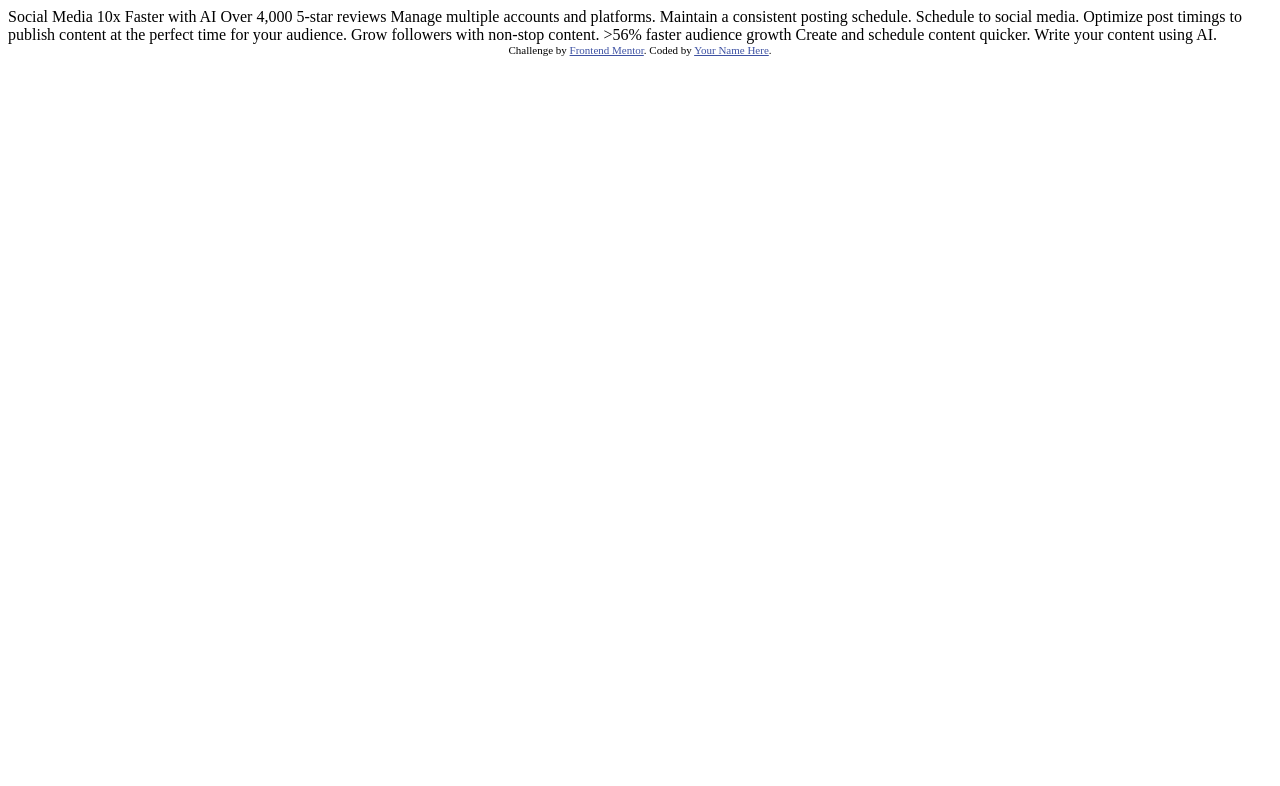
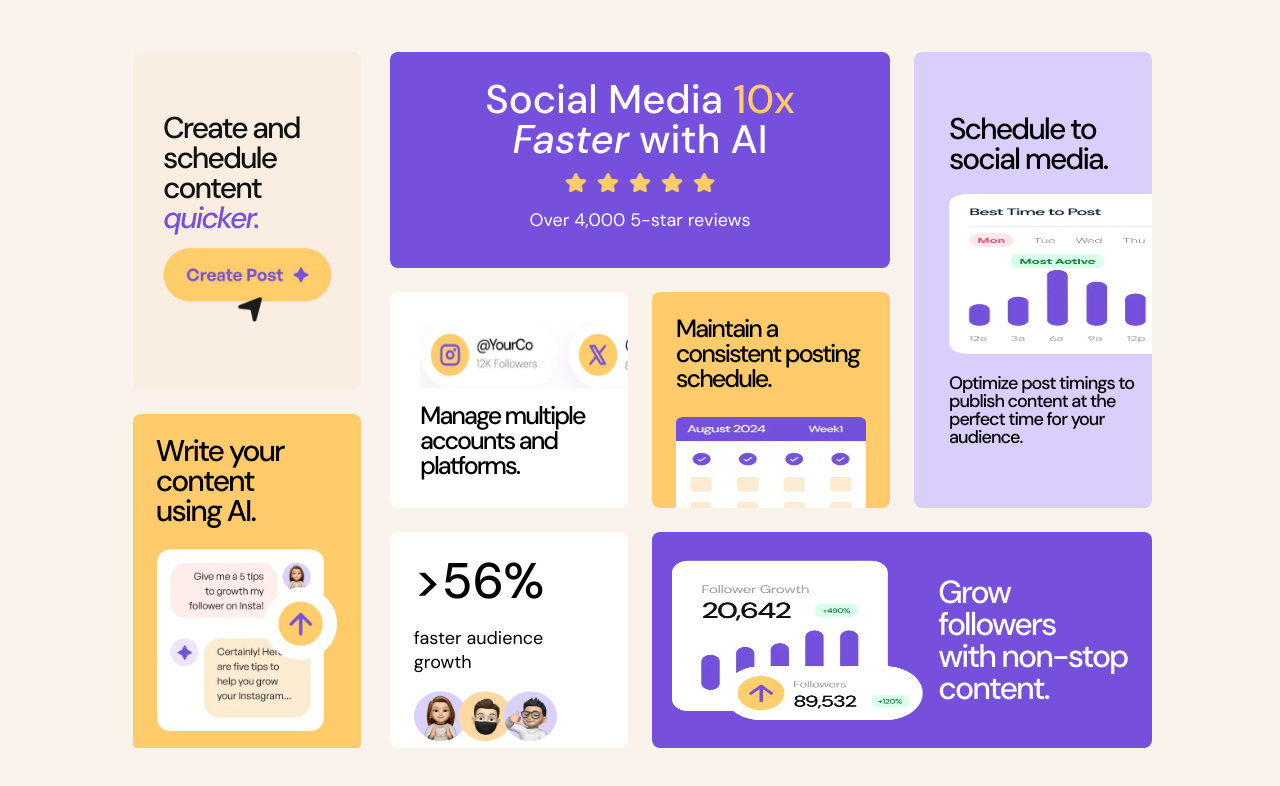
Before and after one commit to thelastcodebender21/Frontend-Mentor-Bento-grid, a plain HTML site: page index.html in a window 1280 px wide. Drawn offline with Linux system fonts and the light colour scheme.

Commit message:
completed desktop and mobile view

```diff
--- a/index.html
+++ b/index.html
@@ -9,6 +9,10 @@
 
   <title>Frontend Mentor | Bento grid</title>
 
+  <link rel="preconnect" href="https://fonts.googleapis.com">
+  <link rel="preconnect" href="https://fonts.gstatic.com" crossorigin>
+  <link href="https://fonts.googleapis.com/css2?family=DM+Sans:ital,opsz,wght@0,9..40,100..1000;1,9..40,100..1000&display=swap" rel="stylesheet">
+
   <!-- Feel free to remove these styles or customise in your own stylesheet 👍 -->
   <style>
     .attribution { font-size: 11px; text-align: center; }
@@ -17,27 +21,125 @@
 </head>
 <body>
 
-  Social Media 10x Faster with AI
-  Over 4,000 5-star reviews
+<main>
+  <article class="first">
+  <div class="create">
+    <h3>Create and<br> schedule<br> content<br> <span>quicker.</span></h3>
+    <img src="images/illustration-create-post.webp" alt="">
+  </div>
 
-  Manage multiple accounts and platforms.
+  <div class="write">
+    <h3>Write your<br> content<br> using AI.</h3>
+    <div class="image">
+      <img src="images/illustration-ai-content.webp" alt="">
+    </div>
 
-  Maintain a consistent posting schedule.
+  </div>
+  </article>
 
-  Schedule to social media.
-  Optimize post timings to publish content at the perfect time for your audience.
+  <article class="social">
+    <h2>Social Media <span>10x</span><br>
+      <span class="DIF"> Faster</span> with AI</h2>
+    <img src="images/illustration-five-stars.webp" alt="">
+    <h4>Over 4,000 5-star reviews</h4>
+  </article>
 
-  Grow followers with non-stop content.
 
-  >56% faster audience growth
+  <article class="schedule">
+    <h3>Schedule to social media.</h3>
+    <img src="images/illustration-schedule-posts.webp" alt="">
+    <h4>Optimize post timings to publish content at the perfect time for your audience.</h4>
+  </article>
 
-  Create and schedule content quicker.
 
-  Write your content using AI.
 
-  <div class="attribution">
+  <article class="manage">
+    <img src="images/illustration-multiple-platforms.webp" alt="">
+    <h3>Manage multiple accounts and platforms.</h3>
+  </article>
+
+  <article class="maintain">
+    <h3>Maintain a <br>consistent posting schedule.</h3>
+    <div class="maintain-image">
+      <img src="images/illustration-consistent-schedule.webp" alt="">
+     </div>
+  </article>
+
+  <article class="faster">
+    <div class="faster-text">
+      <h2>>56%</h2>
+      <h4>faster audience growth</h4>
+    </div>
+    <img src="images/illustration-audience-growth.webp" alt="">
+  </article>
+
+  <article class="grow">
+    <img src="images/illustration-grow-followers.webp" alt="">
+    <h3>Grow followers<br> with non-stop<br> content.</h3>
+  </article>
+
+
+  <!-- responsive -->
+
+
+</main>
+
+<div class="mobile-view">
+  <article class="social">
+    <h2>Social Media <span>10x</span>
+      <span class="DIF"> Faster</span> with AI</h2>
+    <img src="images/illustration-five-stars.webp" alt="">
+    <h4>Over 4,000 5-star reviews</h4>
+  </article>
+
+  <article class="manage">
+    <img src="images/illustration-multiple-platforms.webp" alt="">
+    <h3>Manage multiple accounts and platforms.</h3>
+  </article>
+
+  <article class="maintain">
+    <h3>Maintain a consistent posting schedule.</h3>
+    <img src="images/illustration-consistent-schedule.webp" alt="">
+  </article>
+
+  <article class="schedule">
+    <h3>Schedule to social media.</h3>
+    <img src="images/illustration-schedule-posts.webp" alt="">
+    <h4>Optimize post timings to publish content at the perfect time for your audience.</h4>
+  </article>
+
+  <article class="grow">
+    <img src="images/illustration-grow-followers.webp" alt="">
+    <h3>Grow followers<br> with non-stop<br> content.</h3>
+  </article>
+
+  <article class="faster">
+    <div>
+      <h2>>56%</h2>
+      <h4>faster audience growth</h4>
+  </div>
+    <img src="images/illustration-audience-growth.webp" alt="">
+  </article>
+
+  <article class="first">
+    <div class="create">
+      <h3>Create and schedule<br> content <span>quicker.</span></h3>
+      <img src="images/illustration-create-post.webp" alt="">
+    </div>
+
+    <div class="write">
+      <h3>Write your content using AI.</h3>
+      <div class="image">
+        <img src="images/illustration-ai-content.webp" alt="">
+      </div>
+
+    </div>
+    </article>
+
+</div>
+  <!-- <div class="attribution">
     Challenge by <a href="https://www.frontendmentor.io?ref=challenge">Frontend Mentor</a>.
     Coded by <a href="#">Your Name Here</a>.
-  </div>
+  </div> -->
 </body>
 </html>
--- a/styles.css
+++ b/styles.css
@@ -0,0 +1,492 @@
+*{
+  margin: 0;
+  padding: 0;
+  box-sizing: border-box;
+}
+
+body{
+  background-color: hsl(32, 57%, 95%);
+  display: flex;
+  align-items: center;
+  justify-content: center;
+  width: 100vw;
+  height: 100vh;
+}
+
+.mobile-view{
+  display: none;
+}
+
+main{
+  /* border: 1px solid black; */
+  display: grid;
+  grid-template-columns: repeat(4,1fr);
+  grid-auto-rows: 27vh;
+  width: 80vw;
+  height: 87vh;
+  gap: 3vh;
+  overflow: hidden;
+}
+
+h3{
+  font-size: 30px;
+  font-family: "DM Sans", sans-serif;
+  font-weight: 500;
+  letter-spacing: -2px;
+  line-height: 100%;
+}
+
+h4{
+  color: black;
+  font-size: 18px;
+  font-family: "DM Sans", sans-serif;
+  font-weight: 400;
+}
+
+main article{
+  border-radius: 8px;
+  display: flex;
+  overflow: hidden;
+  flex-direction: column;
+  justify-content: center;
+  align-items: center;
+}
+
+img{
+  width: 100px;
+  height: 100px;
+}
+
+.image{
+  width: 100%;
+  display: flex;
+  align-items: center;
+}
+
+article.first{
+  grid-row: span 3;
+  display: grid;
+  grid-template-rows: 48.5% 48.5%;
+  gap: 3vh;
+  height: 100%;
+  width: 100%;
+}
+
+.create{
+  background-color: hsl(31, 66%, 93%);
+  height: 100%;
+  width: 100%;
+  display: flex;
+  flex-direction: column;
+  justify-content: center;
+  border-radius: 8px;
+  padding: 0 30px;
+  gap: 15px;
+}
+
+.create img{
+  width: 100%;
+  height: 80px;
+}
+
+.create h3{
+  color: hsl(0, 0%, 7%);
+  line-height: 100%;
+}
+
+.create h3 span{
+  color: hsl(256, 67%, 59%);
+  font-style: italic;
+}
+
+.write{
+  border-radius: 8px;
+  background-color: hsl(39, 100%, 71%);
+  height: 100%;
+  display: flex;
+  flex-direction: column;
+  justify-content: start;
+}
+
+.write h3{
+  line-height: 100%;
+  display: flex;
+  /* align-items: start; */
+  height: 40%;
+  padding: 10%;
+}
+
+.write .image{
+  width: 100%;
+  height: 60%;
+}
+
+.write img{
+  display: flex;
+  align-items: start;
+  width: 100%;
+  object-fit: fill;
+  height: 100%;
+  object-fit: contain;
+  padding: 9%;
+  padding-top: 0;
+}
+
+
+.social{
+  grid-column: span 2;
+  background-color: hsl(256, 67%, 59%);
+  display: flex;
+  flex-direction: column;
+  gap: 12px;
+  padding: 30px;
+}
+
+.social img{
+  height: 25px;
+  width: 35%;
+}
+
+.social h2{
+  color: white;
+  font-size: 40px;
+  font-family: "DM Sans", sans-serif;
+  font-weight: 500;
+  letter-spacing: 0px;
+  line-height: 100%;
+  width: 100%;
+  text-align: center;
+}
+
+.social h2 span{
+  color: hsl(39, 100%, 71%);;
+}
+
+.social h2 .DIF{
+  color: white;
+  font-style: italic;
+}
+
+.social h4{
+  color: white;
+  margin-bottom: 10px;
+  letter-spacing: 100%;
+}
+
+
+.schedule{
+  grid-row: span 2;
+  background-color: hsl(254, 88%, 90%);
+  display: flex;
+  flex-direction: column;
+  padding-left: 35px;
+  gap: 20px;
+
+}
+
+.schedule img{
+  /* width: 200%; */
+  height: 160px;
+  margin-left: 65%;
+  width: 165%;
+
+}
+
+.schedule h4{
+  line-height: 100%;
+  font-weight: 500;
+  letter-spacing: -1px;
+}
+
+.manage{
+  background-color: white;
+  padding: 30px;
+  display: flex;
+  flex-direction: column;
+  gap: 15px;
+}
+
+.manage h3{
+  font-size: 25px;
+}
+
+.manage img{
+  width: 160%;
+  height: 80px;
+  margin-left: 60%;
+}
+
+.maintain{
+  display: flex;
+  flex-direction: column;
+  align-items: start;
+  justify-content: start;
+  background-color: hsl(39, 100%, 71%);
+  /* gap: 15px; */
+  gap: 12%;
+  height: 100%;
+}
+
+.maintain h3{
+  font-size: 25px;
+  /* padding: 20px; */
+  /* padding-top: 0; */
+  height: 50%;
+  padding: 10%;
+  padding-bottom: 0;
+
+}
+
+.maintain-image{
+  display: flex;
+  justify-content: center;
+  align-items: center;
+  width: 100%;
+  height: 100%;
+  padding: 10%;
+  padding-top: 0;
+  padding-bottom: 0;
+}
+
+.maintain img{
+   width: 100%;
+}
+
+.faster{
+  display: flex;
+  flex-direction: column;
+  align-items: start;
+  justify-content: start;
+  background-color: white;
+  gap: 10%;
+  padding: 10%;
+}
+
+.faster h2{
+  color: black;
+  font-size: 50px;
+  font-family: "DM Sans", sans-serif;
+  font-weight: 500;
+  letter-spacing: 0px;
+  line-height: 100%;
+  width: 100%;
+}
+
+.faster div{
+  display: flex;
+  flex-direction: column;
+  gap: 20px;
+}
+
+.faster img{
+  height: 50px;
+  width: 75%;
+}
+.grow{
+  grid-column: span 2;
+  display: flex;
+  flex-direction: row;
+  background-color: hsl(256, 67%, 59%);
+  padding: 20px;
+  gap: 15px;
+}
+
+.grow img{
+  width: 55%;
+  height: 160px;
+  margin: 20px 0;
+}
+
+.grow h3{
+  font-size: 32px;
+  color: white;
+}
+
+
+@media screen and (max-width:940px){
+  main{
+    width: 90vw;
+  }
+
+  .mobile-view{
+    display: none;
+  }
+}
+
+@media screen  and (max-width: 850px){
+
+
+
+}
+
+@media screen and (max-width:650px){
+  main{
+    display: none;
+  }
+
+  .mobile-view{
+    display: none;
+  }
+
+  body{
+    height: auto;
+    width: 100%;
+    overflow-x: hidden;
+    margin: 0;
+    padding: 0;
+  }
+
+
+  .mobile-view{
+    display: flex;
+    flex-direction: column;
+    gap: 30px;
+    width: 90%;
+    margin: 50px 0;
+  }
+
+
+
+  .social{
+    width: 100%;
+    padding: 30px;
+    border-radius: 8px;
+    display: flex;
+    flex-direction: column;
+    justify-content: center;
+    align-items: center;
+  }
+
+  .social h2{
+    font-size: 60px;
+  }
+
+  .social img{
+    width: 45%;
+    height: 30px;
+  }
+
+  .social h4{
+    font-size: 20px;
+    text-align: center;
+  }
+
+  .manage{
+    width: 100%;
+    display: flex;
+    flex-direction: column;
+    border-radius: 8px;
+  }
+  .manage img{
+    height: 120px;
+    width: 100%;
+    margin: 0;
+  }
+
+  .manage h3{
+    width: 100%;
+    font-size: 26px;
+  }
+
+  .maintain{
+    width: 100%;
+    display: flex;
+    flex-direction: column;
+    padding: 30px;
+    padding-bottom: 0;
+    border-radius: 8px;
+    gap: 24px ;
+
+  }
+
+  .maintain img{
+    width: 50%;
+  }
+
+  .maintain-image{
+    justify-content: start;
+    width: 50%;
+  }
+
+  .maintain h3{
+    padding: 0;
+    width: 100%;
+  }
+
+  .schedule{
+    width: 100%;
+    padding: 30px;
+    border-radius: 8px;
+  }
+
+  .schedule img{
+    margin: 0;
+    width: 100%;
+  }
+  .schedule h3{
+    text-align: center;
+    font-size: 25px;
+    width: 100%;
+  }
+
+  .schedule h4{
+    text-align: center;
+  }
+
+  .grow{
+    flex-direction: column;
+    align-items: center;
+    border-radius: 8px;
+
+  }
+
+  .grow img{
+    width: 70%;
+  }
+
+  .faster{
+    border-radius: 8px;
+    padding: 6.2%;
+    gap: 20px;
+  }
+
+
+
+  .faster img{
+    width: 50%;
+  }
+
+
+
+  .first .create h3{
+    max-width: 100%;
+
+  }
+
+  .create img{
+    width: 50%;
+  }
+
+
+  .write{
+  }
+
+  .write .image{
+    height: 70%;
+  }
+
+  .write img{
+    width: 70%;
+    object-fit: fill;
+    height: 100%;
+    padding-left: 6.2%;
+    padding-bottom: 6.2%;
+  }
+
+  .write h3{
+    width: 100%;
+    padding: 6.2%;
+    padding-bottom: 0;
+    height: 30%;
+  }
+}
```
Also changed, not shown: images/favicon-32x32.png (renamed from assets/images/favicon-32x32.png), images/illustration-ai-content.webp (renamed from assets/images/illustration-ai-content.webp), images/illustration-audience-growth.webp (renamed from assets/images/illustration-audience-growth.webp), images/illustration-consistent-schedule.webp (renamed from assets/images/illustration-consistent-schedule.webp), images/illustration-create-post.webp (renamed from assets/images/illustration-create-post.webp), images/illustration-five-stars.webp (renamed from assets/images/illustration-five-stars.webp), images/illustration-grow-followers.webp (renamed from assets/images/illustration-grow-followers.webp), images/illustration-multiple-platforms.webp (renamed from assets/images/illustration-multiple-platforms.webp), images/illustration-schedule-posts.webp (renamed from assets/images/illustration-schedule-posts.webp).
